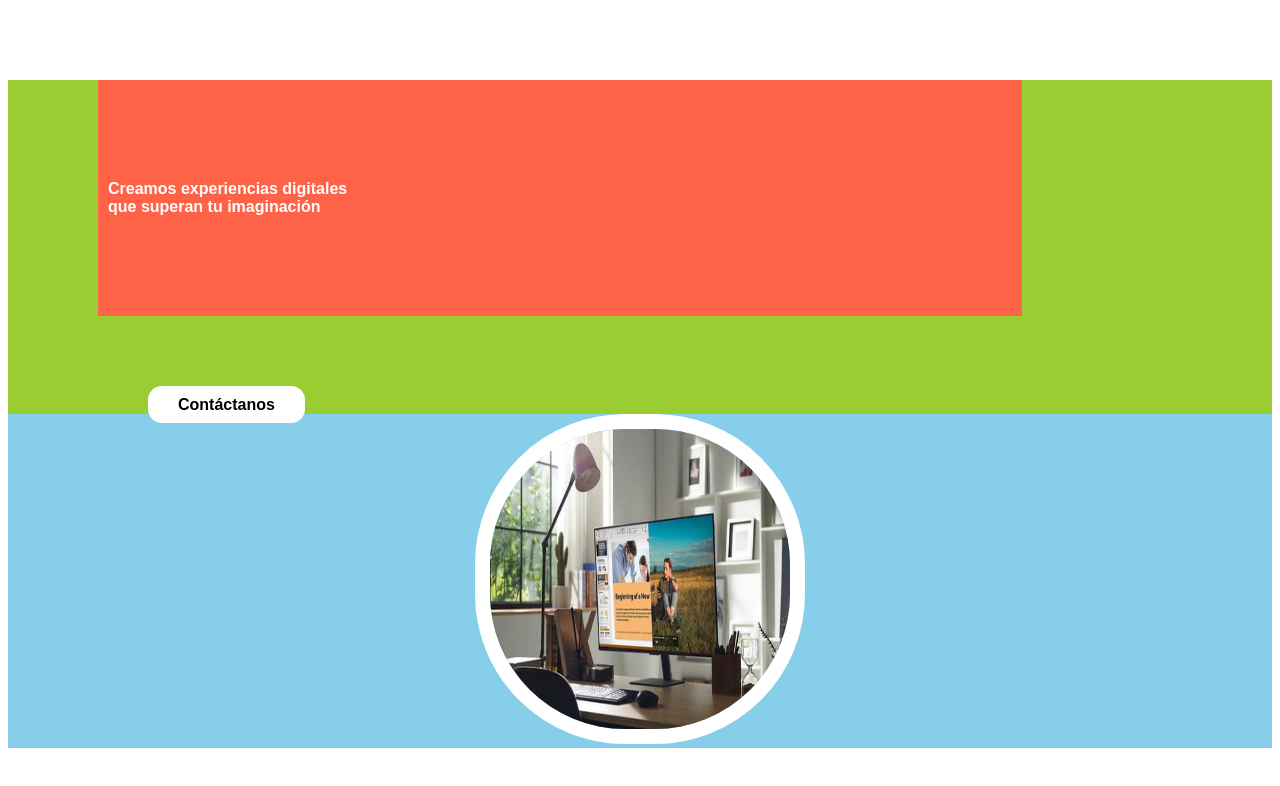
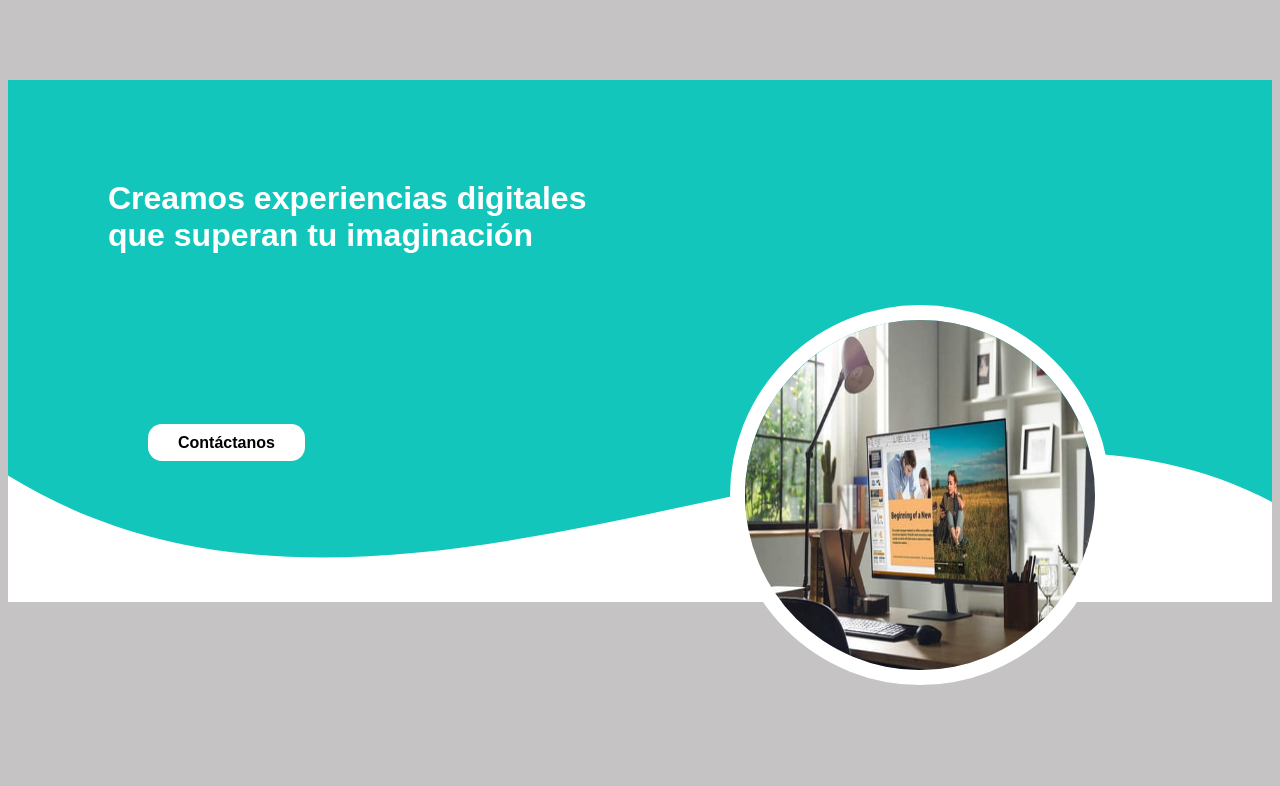
Before and after one commit to Kevin-Jhonatan/Design_web1, a plain HTML site: page cochasoft/index.html in a window 1280 px wide. Drawn offline with Linux system fonts and the light colour scheme.

Commit message:
Código actualizado * Proyecto final * Trabajo extra

```diff
--- a/cochasoft/index.html
+++ b/cochasoft/index.html
@@ -12,7 +12,7 @@
     <title>Cochasoft | 2021</title>
 </head>
 <body>
-    <section class="seccion">
+    <div class="seccion">
         <div class="left">
             <p class="lema">Creamos experiencias digitales<br>que superan tu imaginación</p>
             <a class="contact" href="http://test-cochasoft.cochasoft.com/contact" target="_blank" rel="noopener noreferrer">Contáctanos</a>
@@ -20,6 +20,11 @@
         <div class="right">
             <img class="imagen" src="../image/header.jpg" alt="I am a image of header">
         </div>
-    </section>
+        <div class="contenedor-figura">
+            <svg class="figura" viewBox="0 0 500 150" preserveAspectRatio="none">
+                <path d="M-0.27,23.20 C157.73,269.91 362.02,-134.69 500.00,49.98 L500.00,150.00 L0.00,150.00 Z" style="stroke: none; fill: #ffff;"></path>
+            </svg>
+        </div>
+    </div>
 </body>
 </html>
--- a/css/header.css
+++ b/css/header.css
@@ -1,22 +1,31 @@
+/* * {
+    background-color: blue;
+} */
+body {
+    background-color: #C5C3C3;
+}
 .seccion {
-    text-align: center;
-    background-color: skyblue;
+    /* background-color: rgb(16, 173, 201);
+    color oficial de cochasoft celeste*/
+    /* background-color: rgb(16, 173, 201); */
+    background-color: #12C6BB;
 }
 .left {
-    text-align: left;
-    background-color: yellowgreen;
+    /* text-align: left; */
+    /* background-color: yellowgreen; */
 }
 .lema {
-    text-align: left;
-    background-color: tomato;
+    /* text-align: left; */
+    /* background-color: tomato; */
     font-family: 'Varela Round', sans-serif;
     font-weight: bold;
     color: #ffff;
     margin: 80px 250px 80px 90px;
     padding: 100px 10px;
+    font-size: xx-large;
 }
 .contact {
-    text-align: left;
+    /* text-align: left; */
     background-color: #ffff;
     font-family: 'Bebas Neue', cursive;
     font-weight: bold;
@@ -28,15 +37,27 @@
     border-radius: 14px;
     margin: 80px 140px;
 }
-
 .rigth {
-    text-align: right;
+    /* text-align: right; */
+   /*  background-color: chartreuse; */
 }
 .imagen {
-    text-align: right;
-    width:300px;
-    height:300px;
-    border-radius:150px;
+    /* text-align: right; */
+    width:350px;
+    height:350px;
+    border-radius:190px;
     border:15px solid #ffff;
-
+    position: absolute;
+    left: 730px;
+    bottom: 115px;
 }
+.contenedor-figura {
+    height: 150px;
+    overflow: hidden;
+    width: 1px 1px;
+}
+.figura {
+    height: 100%;
+    width: 100%;
+    border: 2px;
+}
--- /dev/null
+++ b/css/proyecto-final.css
@@ -0,0 +1,22 @@
+* {
+    background-color: #12C6BB;
+}
+.logo {
+    border: 22px;
+    border-radius: 22px 22px;
+}
+p {
+    background-color: rgb(135, 235, 235);
+    color: #ffff;
+    font-size: large;
+
+}
+.imagen {
+
+}
+.letra {
+    font-size: x-large;
+}
+h1 {
+    font-size: 20px;
+}
--- /dev/null
+++ b/js/proyecto-final.js
@@ -0,0 +1 @@
+console.log("I am Llajta");
```
Also changed, not shown: proyecto-final/index.html (added, +31 -0 lines), image/abeja.jpg (added), image/cbba.jpg (added), image/condor1.jpg (added), image/condor_oficial.jpg (added), image/favicon.png (added), image/logo.png (added), image/logo2.png (added), image/logo3.png (added), image/logoOficial.png (added), image/quirquincho.jpg (added), image/sorrillo.jpg (added), image/tigre.jpg (added), image/ñandu.jpg (added).
